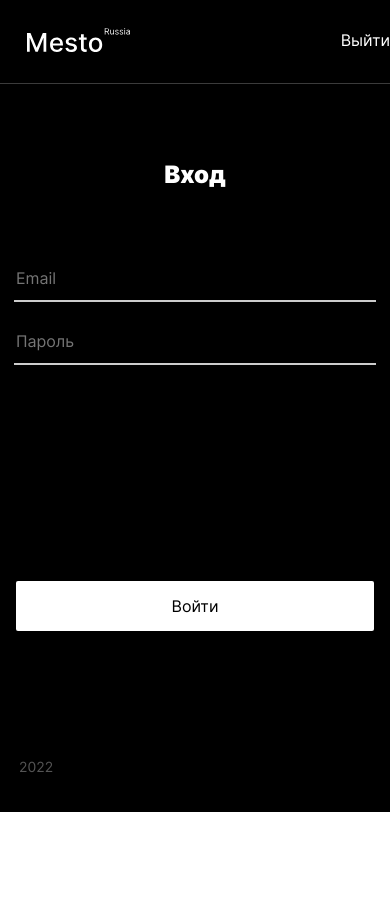
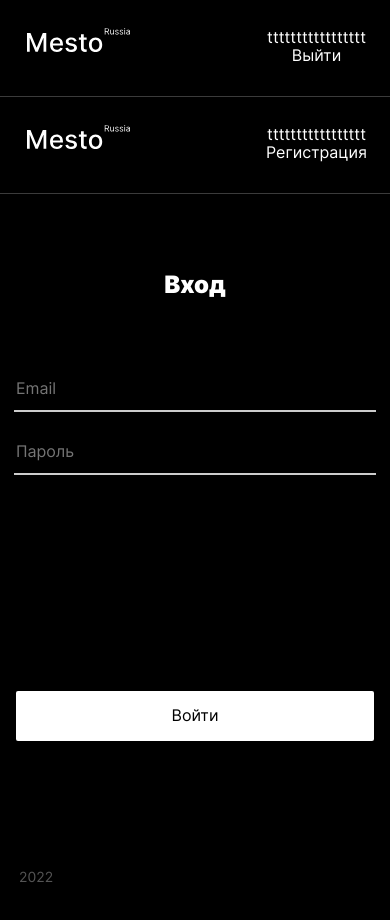
Before and after one commit to vovitolog/react-mesto-auth, a React (Create React App) app: page /sign-in in a window 390 px wide. Before the commit the page ends 844 px from the top, so only its background shows below. Built offline with nearby package versions, Linux system fonts and the light colour scheme; no server answers.

Commit message:
feat: добавить в Header отображение почты

```diff
--- a/src/blocks/header/__auth-wrapper/header__auth-wrapper.css
+++ b/src/blocks/header/__auth-wrapper/header__auth-wrapper.css
@@ -0,0 +1,11 @@
+.header__auth-wrapper {
+  display: flex;
+  flex-direction: row;
+  align-items: center;
+}
+
+@media screen and (max-width: 425px) {
+  .header__auth-wrapper {
+    flex-direction: column;
+  }
+}
--- a/src/blocks/header/__email-text/header__email-text.css
+++ b/src/blocks/header/__email-text/header__email-text.css
@@ -0,0 +1,5 @@
+.header__email-text {
+  margin: 0 24px 0;
+  padding: 0;
+  color: #fff;
+}
--- a/src/components/App.js
+++ b/src/components/App.js
@@ -28,23 +28,41 @@ function App() {
   const [currentUser, setCurrentUser] = useState({});
   const [cards, setCards] = useState([]);
   const [loggedIn, setLoggedin] = useState(false);
-  const [error, setError] = useState(""); // delete?
-  const [userData, setUserData] = useState({
-    // where?
+  const [userEmail, setUserEmail] = useState({
     email: "",
-    password: "",
   });
   const history = useHistory();
 
   useEffect(() => {
-    tockenCheck();
-  }, []);
+    if (loggedIn) {
+      console.log("loggedIn");
+      history.push("/");
+    } else {
+      localStorage.removeItem("jwt");
+      history.push("/sign-in"); // Убрать
+    }
+  }, [loggedIn]);
 
   useEffect(() => {
-    if (loggedIn) {
+    const jwt = localStorage.getItem("jwt");
+    //console.log(jwt)
+    if (jwt) {
+      console.log(jwt);
+      auth
+        .getContent(jwt)
+        .then((response) => {
+          if (response) {
+            console.log(response.data.email);
+            setLoggedin(true);
+            setUserEmail(response.data.email);
             history.push("/");
           }
-  }, [loggedIn]);
+        })
+        .catch((err) => console.log(err));
+    }
+
+    //tockenCheck();
+  }, []);
 
   useEffect(() => {
     api
@@ -155,30 +173,31 @@ function App() {
         console.log(error);
       });
   }
-
   function handleLogin({ email, password }) {
-    auth.authorize(email, password);
-
-    /*   .then((data) => {
-        console.log(data)
+    auth
+      .authorize(email, password)
+      .then((data) => {
+        /* console.log(data);
         if (!data) {
-          return setError("Такого пользователя не существует.");
-        }
-
-        const { jwt } = data;
-        if (jwt) {
-          const { email, password } = data;
-          localStorage.setItem("jwt", jwt);
-          setUserData({
-            email,
-            password,
-          });
+          throw new Error("Произошла ошибка");
+        } */
 
         setLoggedin(true);
         history.push("/");
-        }
+
+        console.log(loggedIn);
+        /*
+        const jwt  = data;
+        console.log(jwt)
+        if (jwt) {
+          const { email } = data;
+          localStorage.setItem("jwt", jwt);
+          setUserEmail({
+            email,
+          });
+        } */
       })
-      .catch(err => console.log(err)); */
+      .catch((error) => console.log(error));
   }
 
   function handleRegister({ email, password }) {
@@ -198,42 +217,45 @@ function App() {
       });
   }
 
-  function tockenCheck() {
+  /*   function tockenCheck() {
     const jwt = localStorage.getItem("jwt");
     if (jwt) {
-      console.log('Токен Есть!')
       auth
         .getContent(jwt)
         .then((response) => {
           if (response) {
-            const { email, password } = response;
-            setUserData({ email, password });
+            console.log(response.data.email);
+            setUserEmail(response.data.email);
             setLoggedin(true);
-            // history.push("/");
           }
         })
         .catch((err) => console.log(err));
     }
   }
-
+ */
   function handleLogout() {
-    localStorage.removeItem('jwt');
+    localStorage.removeItem("jwt");
+    setUserEmail("");
     setLoggedin(false);
-    history.push('/sign-in');
+    history.push("/sign-in");
   }
 
   return (
     <CurrentUserContext.Provider value={currentUser}>
-     {/*  {loggedIn ? <Redirect to="/" /> : <Redirect to="/sign-in" />} */}
+      {/* {loggedIn ? <Redirect to="/" /> : <Redirect to="/sign-in" />} */}
+
       <div className="container">
         <div className="page">
           <Header
             onClick={handleLogout}
+
             headerButtonText={"Выйти"}
           />
-          <Switch>
-            <Route exact path={"/"}>
-              <Main
+
+          <ProtectedRoute
+            path="/"
+            loggedIn={loggedIn}
+            component={Main}
             onEditAvatar={handleEditAvatarClick}
             onEditProfile={handleEditProfileClick}
             onAddPlace={handleAddPlaceClick}
@@ -242,15 +264,21 @@ function App() {
             onCardLike={handleCardLike}
             onCardDelete={handleCardDelete}
           />
+
+          <Route path="/sign-in">
+            <Login onLogin={handleLogin} />
           </Route>
-            <Route path="/sign-in">
-              <Login onLogin={handleLogin} tockenCheck={tockenCheck} />
-            </Route>
+
           <Route path="/sign-up">
             <Register onRegister={handleRegister} />
           </Route>
-          </Switch>
+
+          <Route path="/">
+            {loggedIn ? <Redirect to="/" /> : <Redirect to="/sign-in" />}
+          </Route>
+
           <Footer />
+
           <EditProfilePopup
             isOpen={isEditProfilePopupOpen}
             onClose={closeAllPopups}
--- a/src/components/Header.js
+++ b/src/components/Header.js
@@ -1,16 +1,19 @@
 import React from "react";
-import logo from '../images/logo.svg';
+import logo from "../images/logo.svg";
 
-function Header({onClick, headerButtonText}) {
+function Header({ onClick, headerButtonText }) {
   return (
-
     <header className="header">
       <div className="header__container">
-      <img className="header__logo" alt="Место" src={logo} />
-      <button className="header__button" onClick={onClick}>{headerButtonText}</button>
+        <img className="header__logo" alt="Место" src={logo} />
+        <div className="header__auth-wrapper">
+          <p className="header__email-text">ttttttttttttttttt</p>
+          <button className="header__button" onClick={onClick}>
+            {headerButtonText}
+          </button>
+        </div>
       </div>
     </header>
-
   );
 }
 
--- a/src/components/Login.js
+++ b/src/components/Login.js
@@ -1,6 +1,9 @@
+import Header from "./Header";
+import { useHistory } from "react-router-dom";
 import React, { useState } from "react";
 
 function Login({ onLogin }) {
+  const history = useHistory();
   const [data, setData] = useState({
     email: "",
     password: "",
@@ -9,7 +12,7 @@ function Login({ onLogin }) {
   const handleChange = (event) => {
     const { name, value } = event.target;
     setData({
-      ...data, // надо ли деструктуризироваьь????????????
+      ...data,
       [name]: value,
     });
   };
@@ -26,6 +29,13 @@ function Login({ onLogin }) {
   };
 
   return (
+    <div className="container">
+      <div className="page">
+        <Header
+          headerButtonText="Регистрация"
+          onClick={() => history.push("/sign-up")}
+        />
+
         <form onSubmit={handleSubmit} className="login">
           <h1 className="login__title">Вход</h1>
           <input
@@ -38,6 +48,7 @@ function Login({ onLogin }) {
             placeholder="Email"
             value={data.email}
             onChange={handleChange}
+            required
           />
 
           <input
@@ -50,11 +61,14 @@ function Login({ onLogin }) {
             placeholder="Пароль"
             value={data.password}
             onChange={handleChange}
+            required
           />
           <button className="login__button" type="submit">
             Войти
           </button>
         </form>
+      </div>
+    </div>
   );
 }
 
--- a/src/components/ProtectedRoute.js
+++ b/src/components/ProtectedRoute.js
@@ -3,13 +3,15 @@ import React from "react";
 import { Route, Redirect } from "react-router-dom";
 
 const ProtectedRoute = ({ component: Component, ...props }) => {
-  return (
-    <Route>
-      <>
-        {props.loggedIn ? <Component {...props} /> : <Redirect to="/sign-in" />}
-      </>
+
+  if (props.loggedIn) {
+    return <Route>
+      <Component {...props}/>
     </Route>
-  );
+  }
+
+  return <Route><Redirect to ="/sign-in" /></Route>
+
 };
 
 export default ProtectedRoute;
```
Lines whose indentation alone changed are shown as unchanged.
